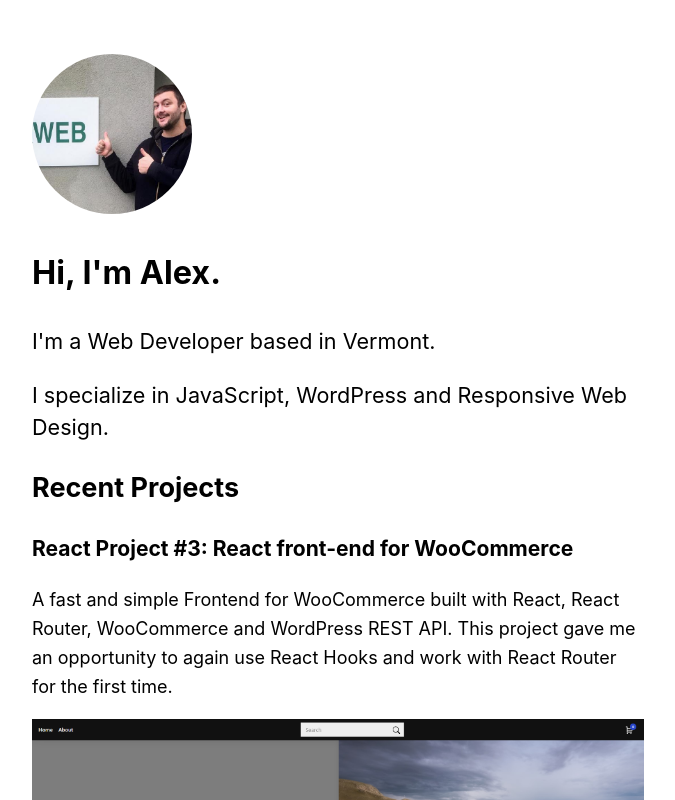
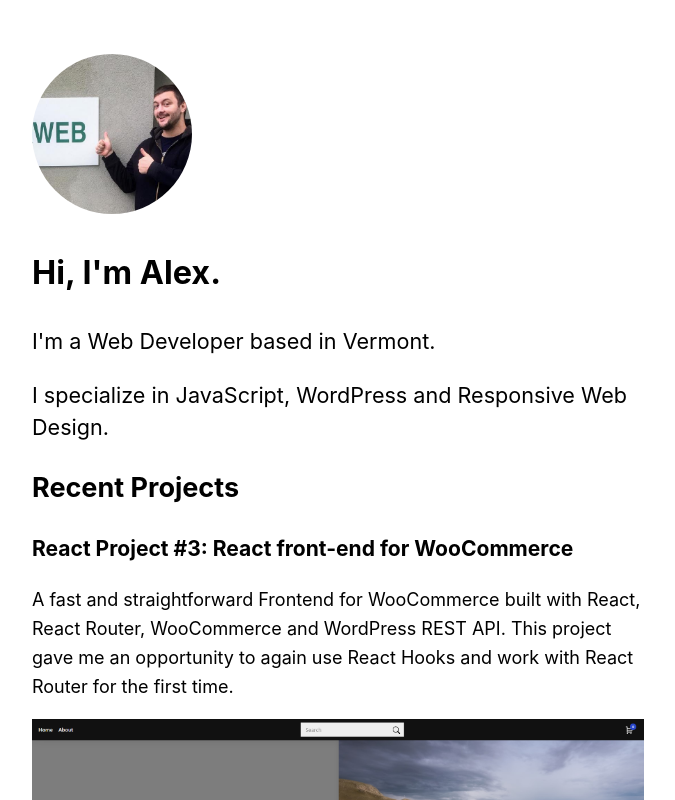
Before and after one commit to alexcavender/nextjs-alexcavender, a Next.js app: page / in a window 1280 px wide. Shown: the top 800 px of the page, without its empty margins (302-977 px from the left). Built offline with nearby package versions, Linux system fonts and the light colour scheme.

Commit message:
project component

```diff
--- /dev/null
+++ b/components/project.js
@@ -0,0 +1,21 @@
+import Image from 'next/image'
+
+export default function Project({name, link, imgSrc, imgAlt, description}) {
+  return (
+    <>
+      <h3>{name}</h3>
+      <p>
+      {description}
+      </p>
+      <a href={link}  target="_blank" rel="noopener noreferrer">
+        <Image
+          className="project-image"
+          src={imgSrc}
+          height={938}
+          width={1899}
+          alt={imgAlt}
+        />
+      </a>
+    </>
+  )
+}
--- a/pages/index.js
+++ b/pages/index.js
@@ -2,7 +2,7 @@ import Head from 'next/head'
 import Layout, { siteTitle } from '../components/layout'
 import utilStyles from '../styles/utils.module.css'
 import Image from 'next/image'
-
+import Project from '../components/project'
 
 export default function Home() {
   return (
@@ -27,20 +27,14 @@ export default function Home() {
       <section>
         <h2>Recent Projects</h2>
 
-        <h3>React Project #3: React front-end for WooCommerce</h3>
-        <p>
-          A fast and simple Frontend for WooCommerce built with React, React Router, WooCommerce and WordPress REST API.
-          This project gave me an opportunity to again use React Hooks and work with React Router for the first time.
-        </p>
-        <a href="https://ices0.csb.app/"  target="_blank" rel="noopener noreferrer">
-          <Image
-            className="project-image"
-            src="/images/reactproject-3.png"
-            height={938}
-            width={1899}
-            alt="React Js Project 3"
-          />
-        </a>
+        <Project
+        name="React Project #3: React front-end for WooCommerce"
+        description="A fast and straightforward Frontend for WooCommerce built with React, React Router, WooCommerce and WordPress REST API.
+        This project gave me an opportunity to again use React Hooks and work with React Router for the first time."
+        link="https://ices0.csb.app/"
+        imgSrc="/images/reactproject-3.png"
+        imgAlt="React Js Project 3"
+        />
 
       </section>
     </Layout>
```
